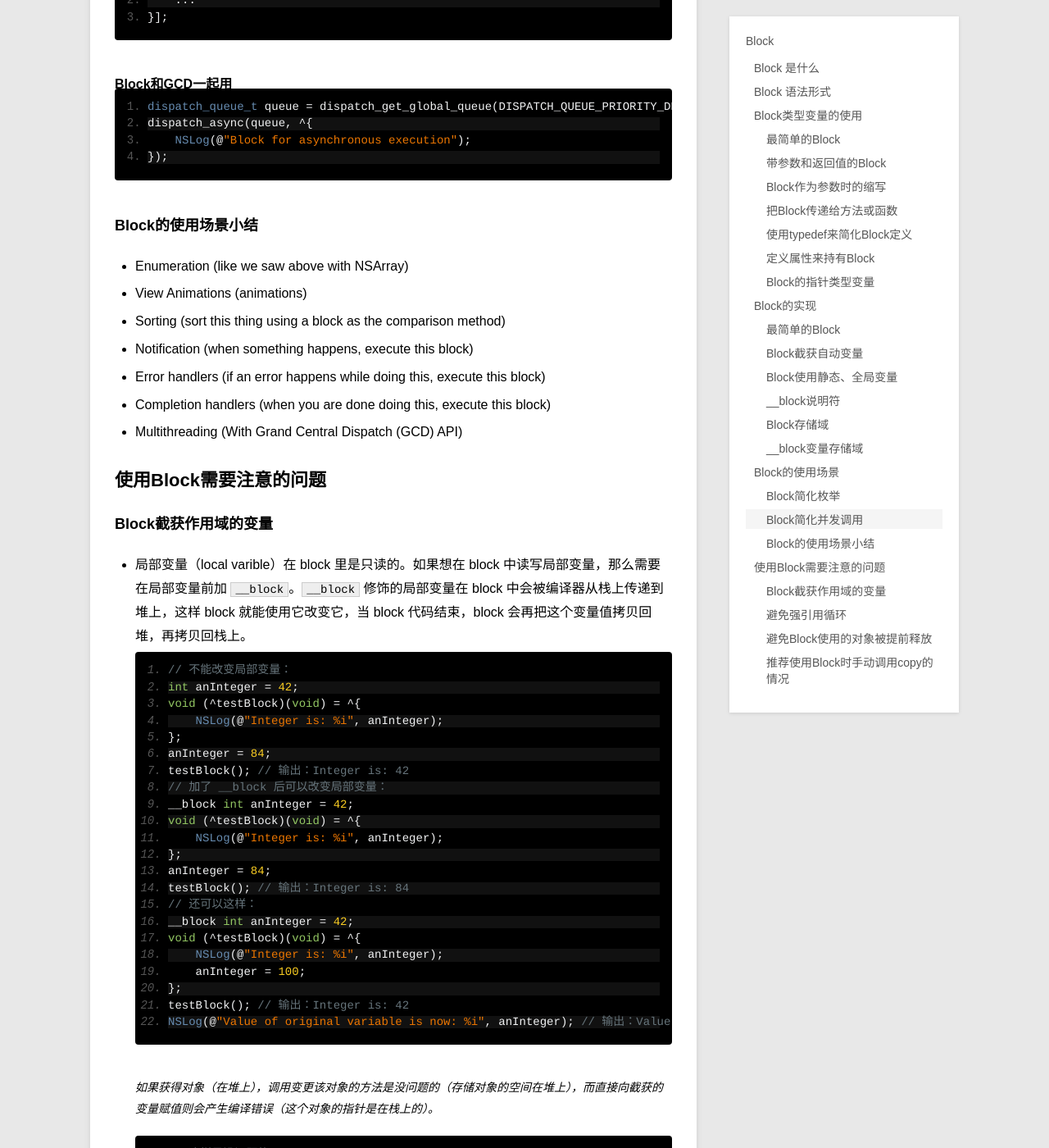
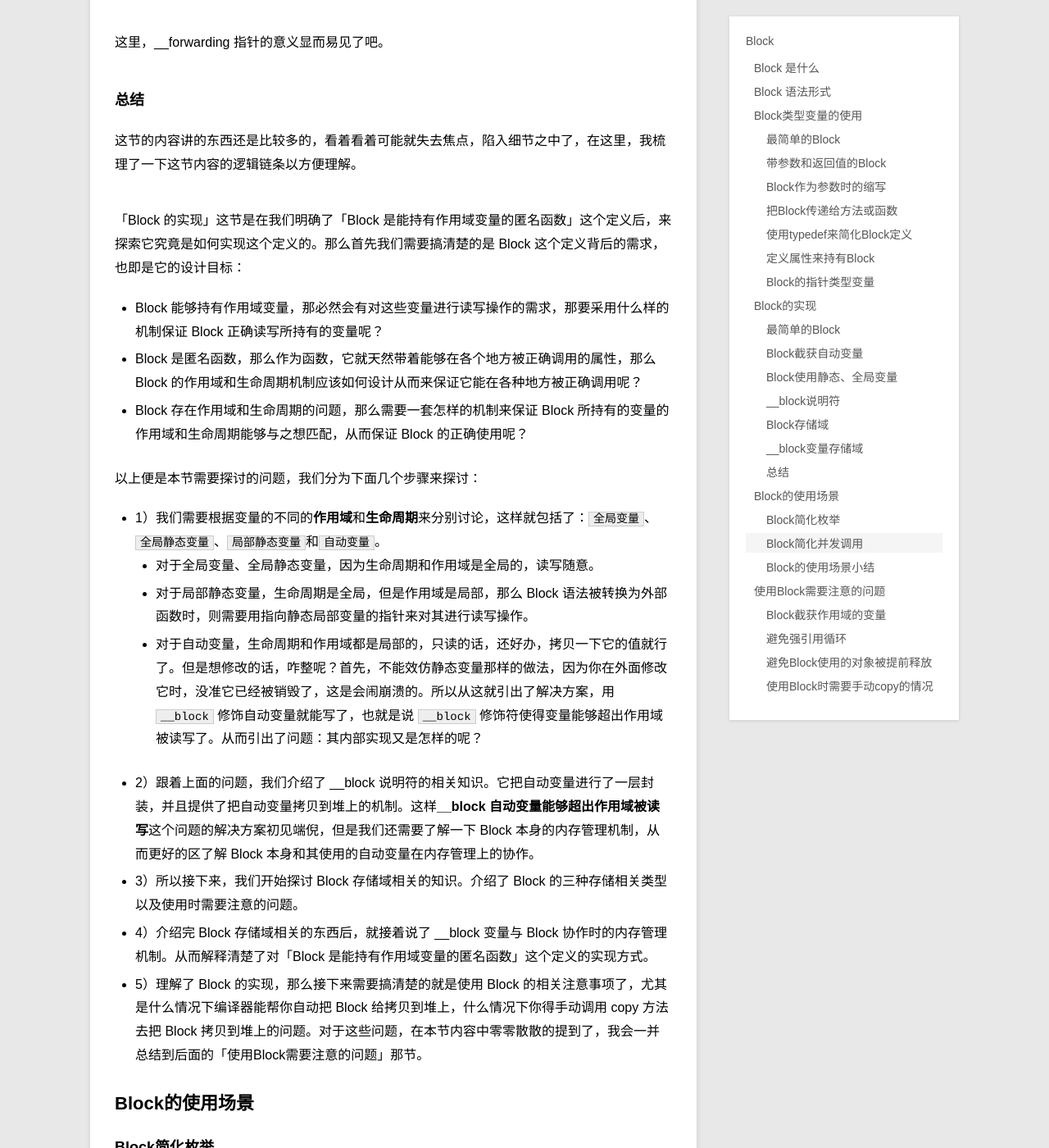
Before and after one commit to samirchen/samirchen.github.io, a Jekyll site: the page built from _posts/blog/2014-05-12-block-in-objc.md, in a window 1280 px wide and 1400 px high, scrolled down 22904 px. Shown: the whole window at 82% size. Built offline with Jekyll 4.4.1, drawn with Linux system fonts in a browser that asks for light colours; Markdown is read by kramdown in place of the engine named in the settings; some of the changed text lies outside the part shown.

Commit message:
update blog

```diff
--- a/_posts/blog/2014-05-12-block-in-objc.md
+++ b/_posts/blog/2014-05-12-block-in-objc.md
@@ -449,7 +449,7 @@
 	#include <stdio.h>
 
 	int main() {
-		__block int val = 3;
+		int __block val = 3;
 
 	    void (^blk)(void) = ^{
 			val = 300;
@@ -550,10 +550,14 @@
 
 ![image](../../images/block-in-objc/block_memory_segment.png)
 
+####1）NSConcreteGlobalBlock
+
 在下面两种情况下，我们得到的 Block 是 `_NSConcreteGlobalBlock` 类型的：
 
 - 在记述全局变量的地方有 Block 语法时。
 - Block 语法中不使用任何自动变量时。
+
+####2）NSConcreteStackBlock
 
 除上面两种情况创建的 Block 以外，其他 Block 语法生成的 Block 均为 `_NSConcreteStackBlock` 类型，存储在栈上。
 
@@ -580,13 +584,20 @@
 		};
 	}
 
+####3）NSConcreteMallocBlock
+
 那么问题来了，什么时候会用到存储在堆上的 `_NSConcreteMallocBlock` 类型的 Block 呢？
 
 Block 语法机制提供了将 Block 和 \_\_block 变量从栈上复制到堆上的方法来解决这个问题。将存储在栈上的 Block 复制到堆上，即使 Block 语法记述的变量作用域生命周期结束，堆上的 Block 还是可以继续存在。复制到堆上的 Block 将 `_NSConcreteMallocBlock` 类对象写入 Block 结构体实例的 isa 成员变量，而 \_\_forwarding 成员变量就可以实现无论 \_\_block 变量存储在栈上还是堆上都能准确的被访问。
 
 ![image](../../images/block-in-objc/block_copy_to_heap.png)
 
+所以总结起来，NSConcreteGlobalBlock 和 NSConcreteStackBlock 两种类型从语法上就能判断，而 NSConcreteMallocBlock 则更像是一种运行时的类型，在是在程序执行时，当 Block 被 copy 到堆上的时候将 Block 的类型设置为了 NSConcreteMallocBlock 类型。
+
+
 看到这里，上节遗留的两个问题的答案已经初见端倪，不过，这里还是集中精神先说 Block 的内存管理，还没深入到解答那两个问题，只是突然扯出了答案的尾巴，先不管，还是先关注 Block 吧。
+
+####Block 内存管理需要注意的问题
 
 在 ARC 的情况下，编译器在大多时候会做出恰当的判断，自动生成把 Block 从栈上拷贝到堆上的代码。比如：
 
@@ -653,8 +664,16 @@
 
 所以，**不管 Block 存储在何处，用 copy 方法复制都不会引起任何问题。在不确定时调用 copy 方法即可。**在 ARC 中不能显式的 release，但是即使多次调用了 copy 方法进行复制也不会有问题。
 
+####小结
+
+- 1）本节讲了 Block 的三种类型：NSConcreteStackBlock、NSConcreteGlobalBlock、NSConcreteMallocBlock。介绍了它们的内存管理方式。Block 的内存管理设计解决了 Block 离开作用域被使用的问题（被 copy 到堆上）。
+- 2）注意使用 Block 时，向方法或函数传递 Block 作为参数时，传的时候调用一下 copy 方法。除非在方法或函数体中，对传进来的 Block 参数做了 copy ，比如 Cocoa 框架中名字含有 usingBlock 的方法和 GCD 的 API。
+
+
 ###__block变量存储域
-讲完对 Block 的处理后，接下来，开讲对 \_\_block 变量的处理。使用 \_\_block 变量的 Block 从栈上复制到堆上时，\_\_block 也会受到影响：
+讲完对 Block 的处理后，我们知道了通过把 Block 拷贝到堆上，使得 Block 离开作用域也可以被使用，**但是，Block 自己还有使用作用域里的自动变量的需求**。所以接下来要解答这个问题，开讲 Block 机制对 \_\_block 变量的处理。
+
+使用 \_\_block 变量的 Block 从栈上复制到堆上时，\_\_block 也会受到影响：
 
 | \_\_block 变量原来的存储区域 | Block 从栈复制到堆对其截获的 \_\_block 变量的影响  |
 |:-------------------------:|:----------------------------------------------|
@@ -689,7 +708,7 @@
 下面这个例子进一步说明一下 \_\_block 变量转换后要用 \_\_forwarding 指针的原因：
 
 	void func() {
-	    __block int val = 0;
+	    int __block val = 0;
 
 	    // Block 从栈上复制到堆上，它使用的 \_\_block 变量 val 也被复制到堆上。
 	    void (^blk)(void) = [^{++val;} copy];
@@ -705,6 +724,28 @@
 ![image](../../images/block-in-objc/copy_block_var.png)
 
 这里，\_\_forwarding 指针的意义显而易见了吧。
+
+
+###总结
+这节的内容讲的东西还是比较多的，看着看着可能就失去焦点，陷入细节之中了，在这里，我梳理了一下这节内容的逻辑链条以方便理解。
+
+「Block 的实现」这节是在我们明确了「Block 是能持有作用域变量的匿名函数」这个定义后，来探索它究竟是如何实现这个定义的。那么首先我们需要搞清楚的是 Block 这个定义背后的需求，也即是它的设计目标：
+
+- Block 能够持有作用域变量，那必然会有对这些变量进行读写操作的需求，那要采用什么样的机制保证 Block 正确读写所持有的变量呢？
+- Block 是匿名函数，那么作为函数，它就天然带着能够在各个地方被正确调用的属性，那么 Block 的作用域和生命周期机制应该如何设计从而来保证它能在各种地方被正确调用呢？
+- Block 存在作用域和生命周期的问题，那么需要一套怎样的机制来保证 Block 所持有的变量的作用域和生命周期能够与之想匹配，从而保证 Block 的正确使用呢？
+
+以上便是本节需要探讨的问题，我们分为下面几个步骤来探讨：
+
+- 1）我们需要根据变量的不同的**作用域**和**生命周期**来分别讨论，这样就包括了：`全局变量`、`全局静态变量`、`局部静态变量`和`自动变量`。
+	- 对于全局变量、全局静态变量，因为生命周期和作用域是全局的，读写随意。
+	- 对于局部静态变量，生命周期是全局，但是作用域是局部，那么 Block 语法被转换为外部函数时，则需要用指向静态局部变量的指针来对其进行读写操作。
+	- 对于自动变量，生命周期和作用域都是局部的，只读的话，还好办，拷贝一下它的值就行了。但是想修改的话，咋整呢？首先，不能效仿静态变量那样的做法，因为你在外面修改它时，没准它已经被销毁了，这是会闹崩溃的。所以从这就引出了解决方案，用 `__block` 修饰自动变量就能写了，也就是说 `__block` 修饰符使得变量能够超出作用域被读写了。从而引出了问题：其内部实现又是怎样的呢？
+- 2）跟着上面的问题，我们介绍了 \_\_block 说明符的相关知识。它把自动变量进行了一层封装，并且提供了把自动变量拷贝到堆上的机制。这样**\_\_block 自动变量能够超出作用域被读写**这个问题的解决方案初见端倪，但是我们还需要了解一下 Block 本身的内存管理机制，从而更好的区了解 Block 本身和其使用的自动变量在内存管理上的协作。
+- 3）所以接下来，我们开始探讨 Block 存储域相关的知识。介绍了 Block 的三种存储相关类型以及使用时需要注意的问题。
+- 4）介绍完 Block 存储域相关的东西后，就接着说了 \_\_block 变量与 Block 协作时的内存管理机制。从而解释清楚了对「Block 是能持有作用域变量的匿名函数」这个定义的实现方式。
+- 5）理解了 Block 的实现，那么接下来需要搞清楚的就是使用 Block 的相关注意事项了，尤其是什么情况下编译器能帮你自动把 Block 给拷贝到堆上，什么情况下你得手动调用 copy 方法去把 Block 拷贝到堆上的问题。对于这些问题，在本节内容中零零散散的提到了，我会一并总结到后面的「使用Block需要注意的问题」那节。
+
 
 
 ##Block的使用场景
@@ -764,14 +805,14 @@
     anInteger = 84;
     testBlock(); // 输出：Integer is: 42
     // 加了 __block 后可以改变局部变量：
-	__block int anInteger = 42;
+	int __block anInteger = 42;
     void (^testBlock)(void) = ^{
         NSLog(@"Integer is: %i", anInteger);
     };
     anInteger = 84;
     testBlock(); // 输出：Integer is: 84
     // 还可以这样：
-	__block int anInteger = 42;
+	int __block anInteger = 42;
     void (^testBlock)(void) = ^{
         NSLog(@"Integer is: %i", anInteger);
         anInteger = 100;
@@ -866,9 +907,9 @@
 	    self.tag = @"tag is OK.";
 
 	    // Init TestService's block.
-        __weak typeof(self)weakSelf = self;
+        typeof(self) __weak weakSelf = self;
 	    self.myBlock = ^{
-	        __strong typeof(weakSelf)strongSelf = weakSelf;
+	        typeof(weakSelf) __strong strongSelf = weakSelf;
 
 	        dispatch_after(dispatch_time(DISPATCH_TIME_NOW, (int64_t)(5 * NSEC_PER_SEC)), dispatch_get_main_queue(), ^{
                 NSLog(@"strongSelf is OK.");
@@ -898,14 +939,16 @@
 
 
 
-###推荐使用Block时手动调用copy的情况
-总结一下 Block 中使用对象类型的自动变量时，除以下情形外，推荐调用 Block 的 copy 方法：
+###使用Block时需要手动copy的情况
+总结一下在 ARC 下使用 Block 时需要手动 copy 和不需要手动 copy 的情况：
 
-- Block 作为函数返回值返回时，不需要手动 copy。
-- 将 Block 赋值给类的：`1）__strong 修饰的 id 类型的成员变量；2）Block 类型成员变量`时，不需要手动 copy。
-- 向方法名中含有 usingBlock 的 Cocoa 框架方法或 GCD 的 API 中传递 Block 时，不需要手动 copy。
-
-其他情况，推荐调用。
+- 不需要手动 copy 的情况：
+	1. Block 作为函数返回值返回时，不需要手动 copy。
+	2. 将 Block 赋值给类的：`1）__strong 修饰的 id 类型的成员变量`；`2）Block 类型成员变量`时，不需要手动 copy。
+	3. 向方法名中含有 usingBlock 的 Cocoa 框架方法或 GCD 的 API 中传递 Block 作为参数时，不需要手动 copy。
+- 需要手动 copy 的情况：
+	1. 在向方法或函数传递 Block 作为参数时，传的时候要调用一下 Block 的 copy 方法。除非在方法或函数体中，对传进来的 Block 参数做了 copy 处理（比如不需要手动 copy 的第 3 种的情况，就是那些 API 对传进来的 Block 参数做了 copy 处理）。
+	2. 其他情况，如果不明确情况，也推荐手动调用 copy。
 
 
 
```
